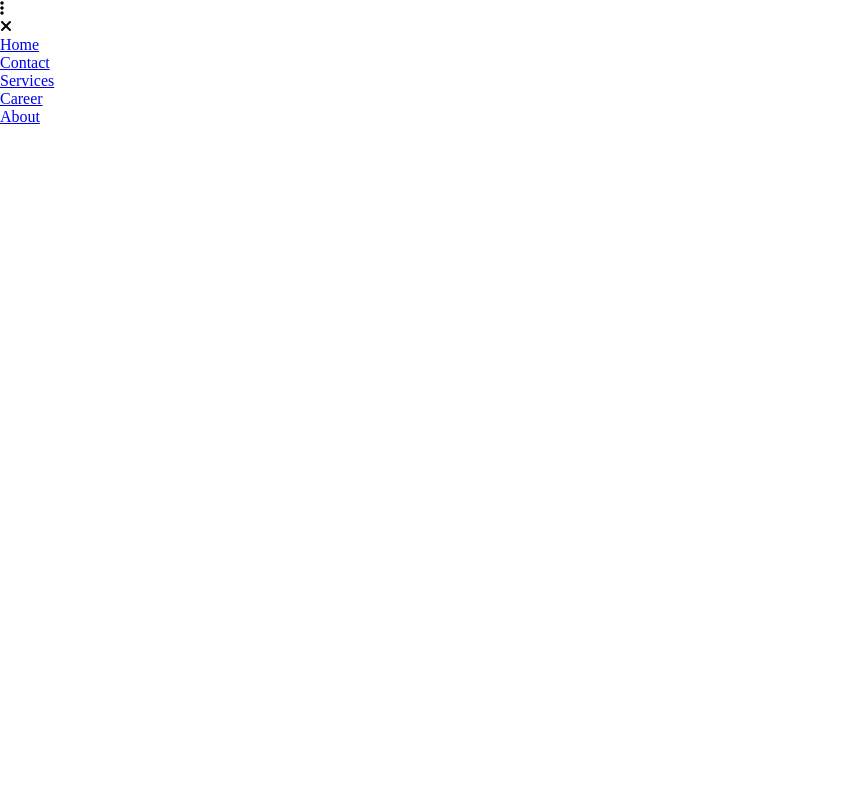
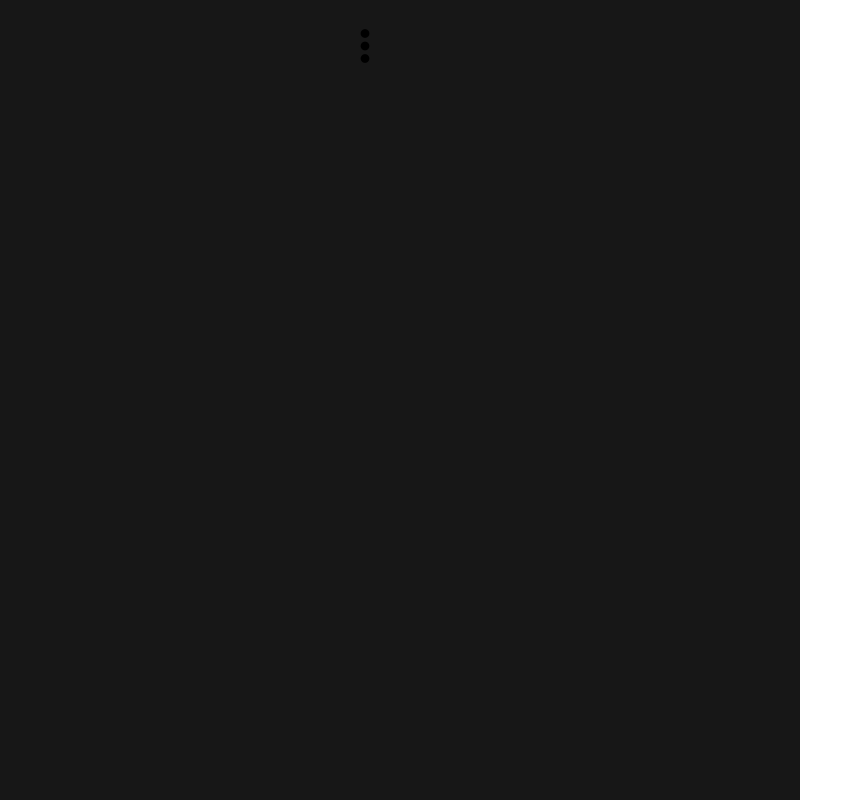
Before and after one commit to HetMamtora/JavaScript-Practice, a plain HTML site: page Side-Bar/index.html in a window 1280 px wide. Shown: the whole page, without its empty margins (0-863 px from the left). Drawn offline with Linux system fonts and the light colour scheme.

Commit message:
Update style.css

```diff
--- a/Side-Bar/style.css
+++ b/Side-Bar/style.css
@@ -7,5 +7,54 @@
 .black-document{
     height: 100vh;
     width: 100vh;
+    background-color: rgb(23, 23, 23);
+    display: flex;
+    justify-content: center;
+    align-items: center;
+    position: relative;
+}
+
+.three-dots{
+    font-size: 40px;
+    position: absolute;
+    top:3%;
+    left: 45%;
+    cursor: pointer;
+}
+
+.container{
+    height: 100vh;
+    width:0;
+    position: fixed;
+    top: 0;
+    left: 0;
+    z-index: 1;
+    overflow-x: hidden;
+    background-color: orange;
+}
+
+.cut{
+    position: absolute;
+    top: 20px;
+    right: 20px;
+    font-size: 40px;
+    cursor: pointer;
+}
+
+.nav ul{
+    text-align: center;
+    height: 100vh;
+    width: 50vw;
+    display: flex;
+    flex-direction: column;
+    justify-content: center;
+    gap: 20px;
+    list-style: none;
 
 }
+
+.nav ul li a{
+    text-decoration: none;
+    font-size: 40px;
+    color: azure;
+}
```
